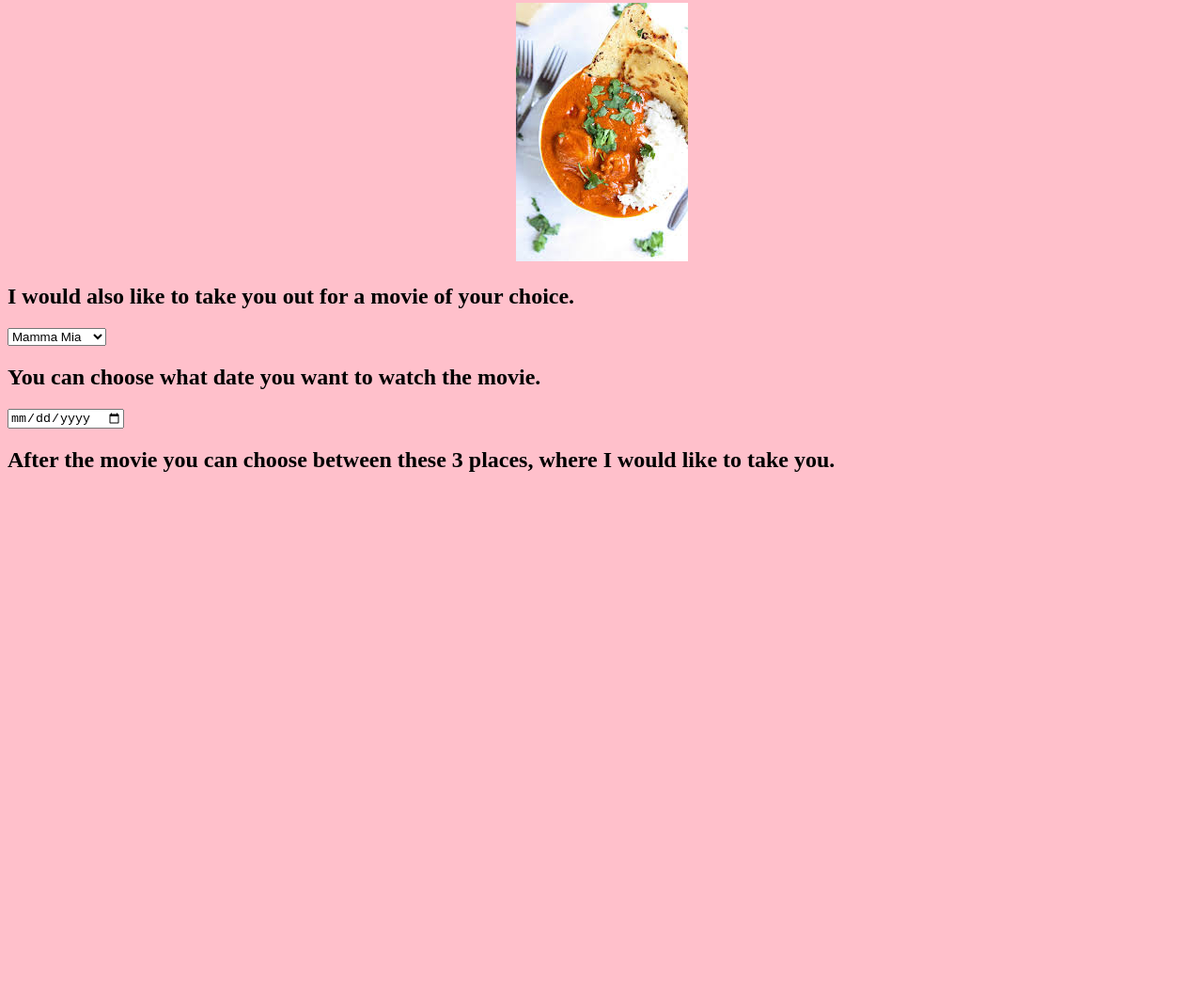
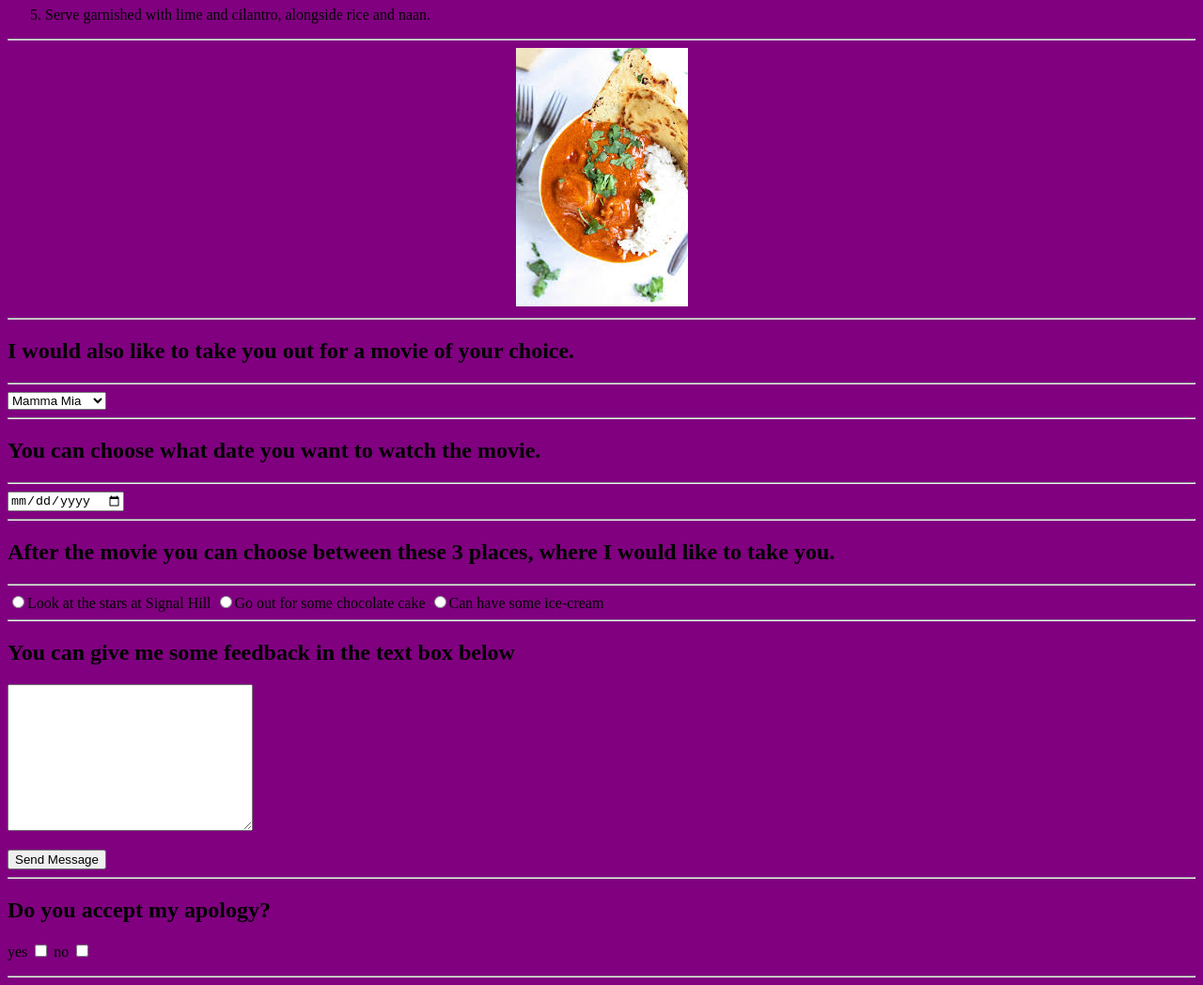
Before and after one commit to Ebraheem01/apology-letter, a plain HTML site: page index.html in a window 1280 px wide. Shown: the part 1195-2243 px from the top of the page at 94% size. Before the commit the page ends 1718 px from the top, so only its background shows below. Drawn offline with Linux system fonts and the light colour scheme.

Commit message:
completed

```diff
--- a/index.html
+++ b/index.html
@@ -7,14 +7,21 @@
     <meta name="viewport" content="width=device-width, initial-scale=1">
 
 </head>
-<body bgcolor=pink>
+<body bgcolor=purple>
 
 
 <!-- This is an apology letter to my girlfriend -->
 
     <hr>
 
-    <h1><strong> Dear Darling </strong></h1>
+    <h1>
+            <strong>
+                    <center>
+                            Dear Darling
+                    </center>
+            </strong>
+    </h1>
+
 
     <hr>
 
@@ -38,9 +45,13 @@
 
         </center>
 
+        <hr>
+
     <!-- Options for diner    -->
 
-    <h1>To make things better I've decided to make your diner.</h1>
+    <hr>
+
+    <h1>To make things better I've decided to make you dinner.</h1>
 
     <!-- Unordered list for the ingredients -->
 
@@ -63,6 +74,8 @@
                         <li>naan & rice for serving</li>
 
                 </ul>
+
+        <hr>
 
         <h2>Instructions</h2>
 
@@ -89,17 +102,23 @@
 
                 </ol>
 
+        <hr>
+
         <center>
 
                 <img src="images/butter chicken.jfif" alt="butter chicken">
 
         </center>
 
+        <hr>
+
    <!-- movie options -->
 
 <form action="post">
 
         <h2>I would also like to take you out for a movie of your choice.</h2>
+
+        <hr>
 
    <!-- dropdown box -->
 
@@ -109,15 +128,52 @@
                         <option value="Movie 3">Deadpool 2</option>
                 </select>
 
+        <hr>
+
         <h2>You can choose what date you want to watch the movie.</h2>
+
+        <hr>
 
    <!-- date box -->
 
                 <input type="date" name="Choose a date" id="">
 
+        <hr>
+
         <h2>After the movie you can choose between these 3 places, where I would like to take you. </h2>
 
+        <hr>
+
    <!-- radio buttons for option -->
+
+               <a><input type="radio" name="" id="">Look at the stars at Signal Hill</a>
+               <a><input type="radio" name="" id="">Go out for some chocolate cake</a>
+               <a><input type="radio" name="" id="">Can have some ice-cream</a>
+
+        <hr>
+
+        <h2>You can give me some feedback in the text box below</h2>
+
+                <p>
+                        <textarea name="" id="" cols="30" rows="10"></textarea>
+                </p>
+
+                <input type="button" value="Send Message">
+
+        <hr>
+
+        <h2>Do you accept my apology?</h2>
+
+                <p>
+                        yes
+                        <input type="checkbox" name="" id="">
+                        no
+                        <input type="checkbox" name="" id="">
+                </p>
+
+        <hr>
+
+
 
 
 
```
